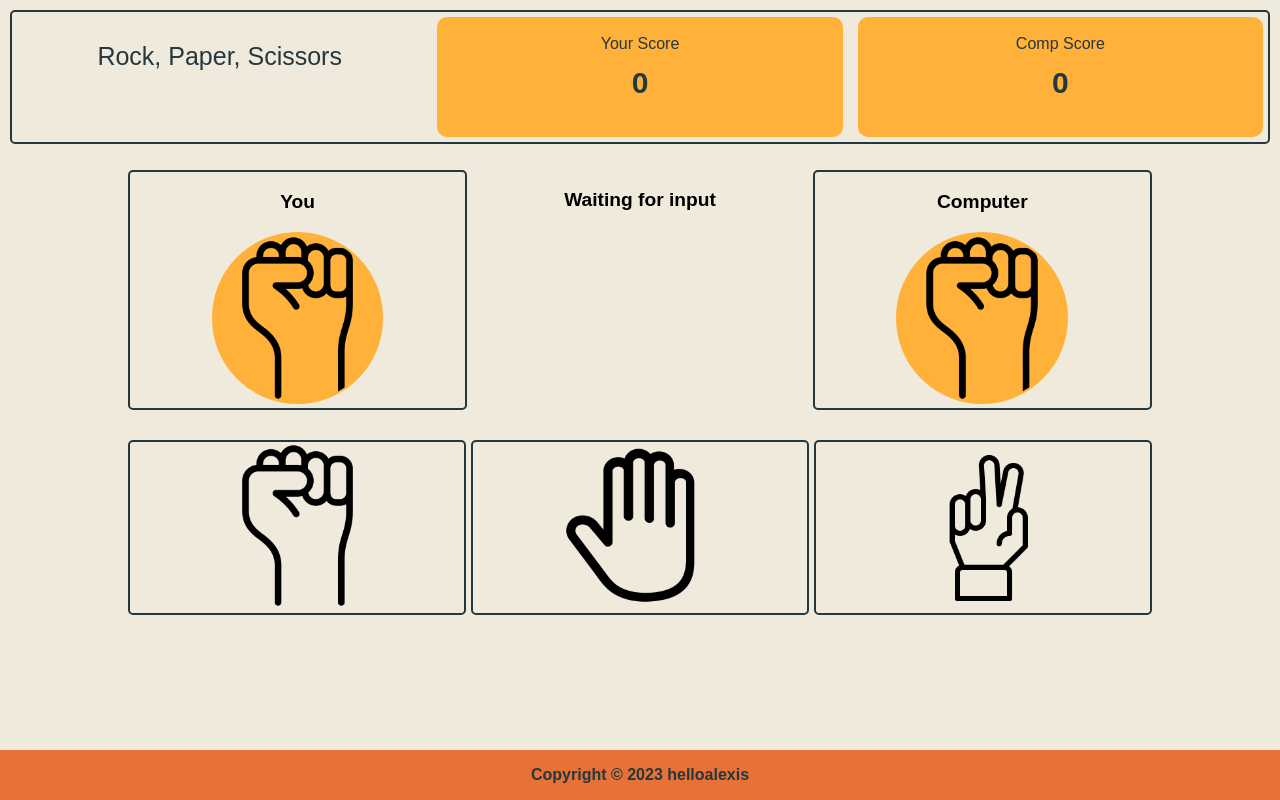
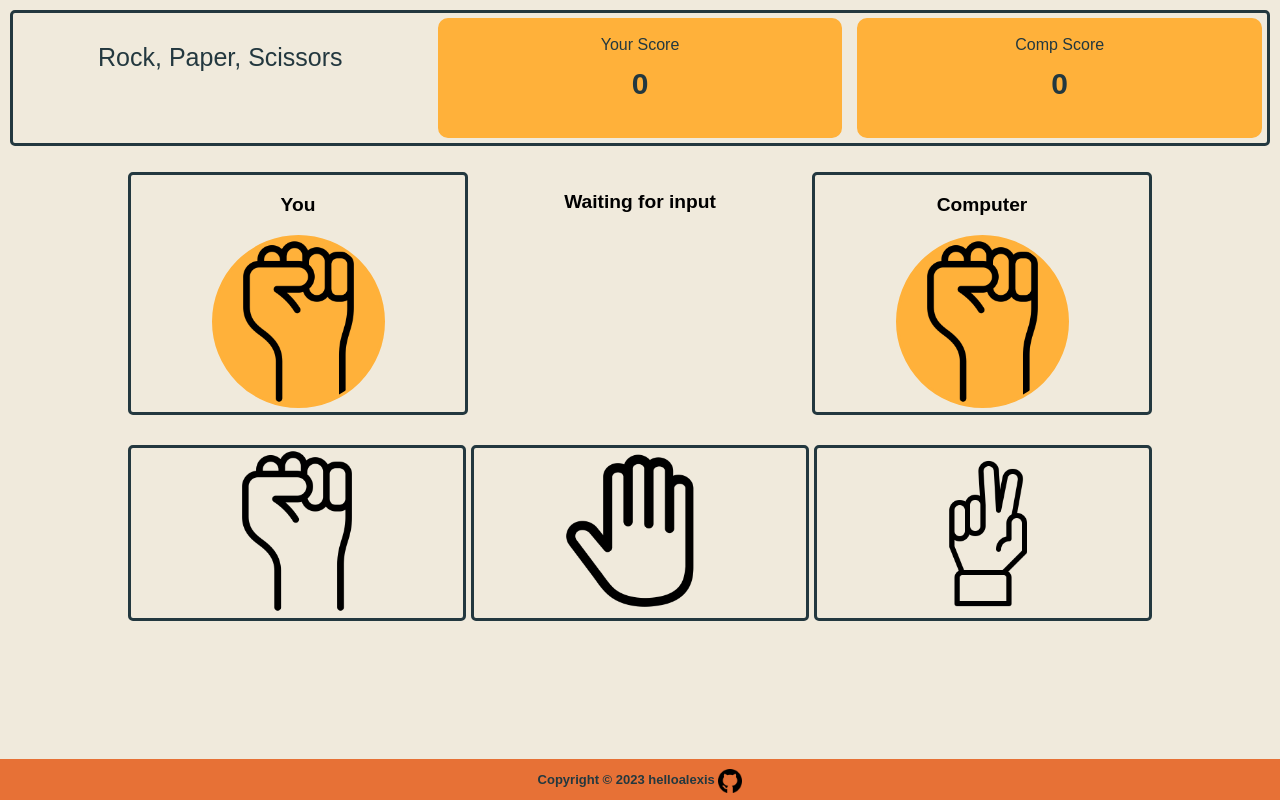
Before and after one commit to helloalexis/rock-paper-scissor, a plain HTML site: page pages/main-game.html in a window 1280 px wide. Drawn offline with Linux system fonts and the light colour scheme.

Commit message:
added more html and css

```diff
--- a/pages/main-game.html
+++ b/pages/main-game.html
@@ -66,7 +66,10 @@
     <br>
     <br>
     <div id="footer">
-        <p>Copyright &copy; 2023 helloalexis</p>
+        <div class="footer-item">
+            <p>Copyright &copy; 2023 helloalexis</p>
+            <img src="../images/github.png" alt="">
+        </div>
     </div>
     <script src="../java-script.js"></script>
 </body>
--- a/style/index.css
+++ b/style/index.css
@@ -73,6 +73,7 @@ body{
 }
 
 #footer{
+    display: flex;
     background-color: #E77136;
     color: #23383f;
     position: fixed;
@@ -80,7 +81,23 @@ body{
     bottom: 0;
     left: 0;
     right: 0;
+    font-size: small;
+
+}
+
+.footer-item{
     text-align: center;
+    flex: 1;
+}
+
+.footer-item p{
+    display: inline-block;
+
+}
+
+.footer-item img{
+    vertical-align: middle;
+    width: 24px;
 }
 
 @keyframes button-hover {
--- a/style/style.css
+++ b/style/style.css
@@ -96,7 +96,7 @@ body {
     display: flex;
     gap: 5px;
     color: #23383f;
-    border: 2px solid #23383f;
+    border: 3px solid #23383f;
     border-radius: 5px;
 }
 
@@ -138,17 +138,16 @@ body {
 .flex-item-three {
     text-align: center;
     flex: 1;
-
 }
 
 .flex-item-three.output {
-    border: 2px solid #23383f;
+    border: 3px solid #23383f;
     border-radius: 5px;
 
 }
 
 .flex-item-three img {
-    border: 2px solid #ffb13a;
+    border: 3px solid #ffb13a;
     border-radius: 100px;
     background-color: #ffb13a;
     width: 50%;
@@ -167,7 +166,7 @@ body {
 
 .flex-item-two {
     margin-top: 2%;
-    border: 2px solid #23383f;
+    border: 3px solid #23383f;
     border-radius: 5px;
     text-align: center;
     flex: 1;
@@ -177,15 +176,32 @@ body {
     width: 50%;
 }
 
-#footer {
+#footer{
+    display: flex;
     background-color: #E77136;
     color: #23383f;
+    position: fixed;
     font-weight: bold;
+    bottom: 0;
+    left: 0;
+    right: 0;
+    font-size: small;
+
+}
+
+.footer-item{
     text-align: center;
-    position: fixed;
-    left: 0px;
-    right: 0px;
-    bottom: 0px;
+    flex: 1;
+}
+
+.footer-item p{
+    display: inline-block;
+
+}
+
+.footer-item img{
+    vertical-align: middle;
+    width: 24px;
 }
 
 
```
Also changed, not shown: index.html (+5 -1 lines), images/github.png (added).
